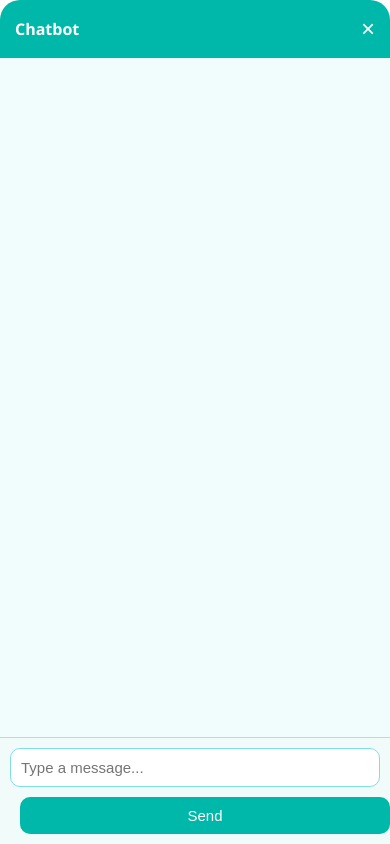
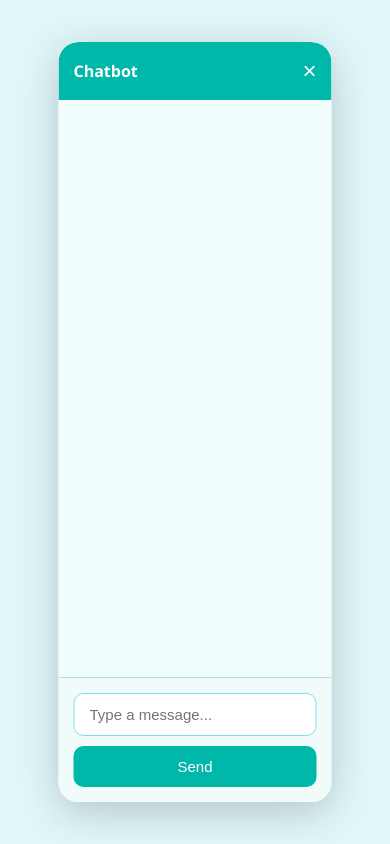
Before and after one commit to khushi11-19/Chatbot, a plain HTML site: page index.html in a window 390 px wide. Both pictures are taken after a click on the button "Start Chat". Drawn offline with Linux system fonts and the light colour scheme.

Commit message:
Update style.css

```diff
--- a/style.css
+++ b/style.css
@@ -140,13 +140,15 @@ body {
 /* Input Section */
 #chatbot-input-container {
   display: flex;
+  flex-direction: column;
+  gap: 10px;
   padding: 15px;
   border-top: 1px solid #b2dfdb;
   background-color: #f0fbfa;
 }
 
 #chatbot-input {
-  flex: 1;
+  width: 100%;
   padding: 12px 15px;
   border: 1px solid #80deea;
   border-radius: 10px;
@@ -156,7 +158,7 @@ body {
 }
 
 #send-btn {
-  margin-left: 10px;
+  width: 100%;
   padding: 12px 18px;
   background-color: #00b8a9;
   color: white;
@@ -184,12 +186,12 @@ body {
 /* -------------------- */
 @media (max-width: 768px) {
   #chatbot-container {
-    width: 100vw;
-    height: 100vh;
-    top: 0;
-    left: 0;
-    transform: none;
-    border-radius: 0;
+    width: 70vw;
+    height: 90vh;
+    top: 5vh;
+    left: 50%;
+    transform: translateX(-50%);
+    border-radius: 20px;
   }
 
   #chatbot-header {
@@ -199,24 +201,6 @@ body {
 
   #chatbot-body {
     padding: 15px;
-  }
-
-  #chatbot-input-container {
-    flex-direction: column;
-    padding: 10px;
-    gap: 10px;
-  }
-
-  #chatbot-input {
-    width: 100%;
-    font-size: 16px;
-    padding: 10px;
-  }
-
-  #send-btn {
-    width: 100%;
-    padding: 10px;
-    font-size: 16px;
   }
 
   .message {
@@ -237,12 +221,12 @@ body {
 
 @media (max-width: 480px) {
   #chatbot-container {
-    width: 100vw;
-    height: 100vh;
-    top: 0;
-    left: 0;
-    transform: none;
-    border-radius: 0;
+    width: 70vw;
+    height: 90vh;
+    top: 5vh;
+    left: 50%;
+    transform: translateX(-50%);
+    border-radius: 20px;
   }
 
   #chatbot-header {
```
